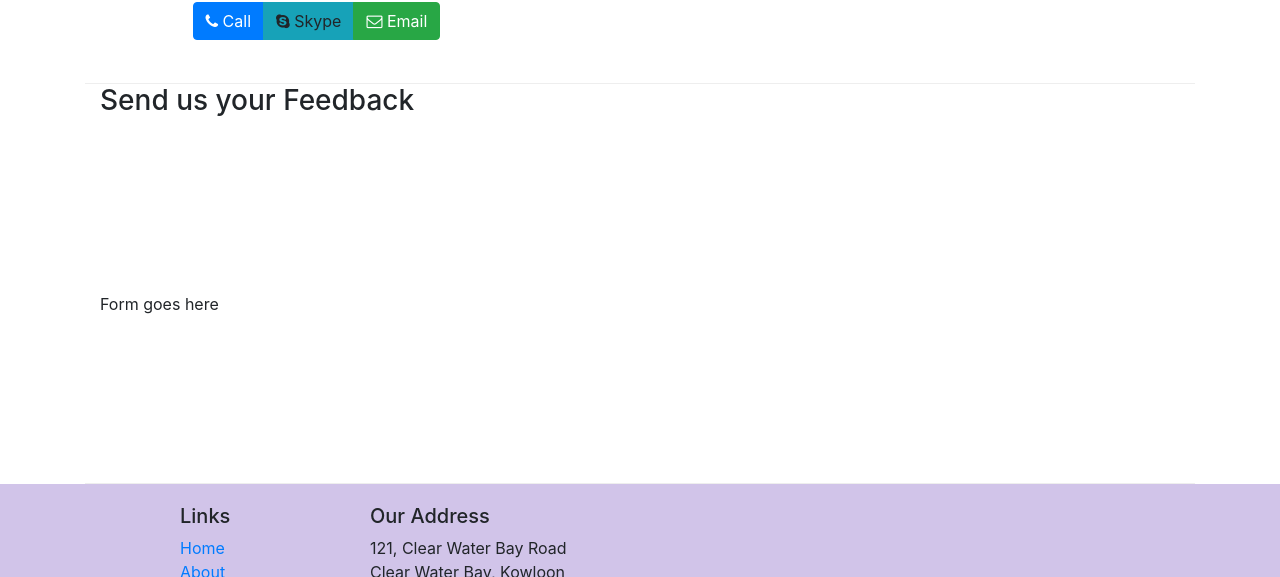
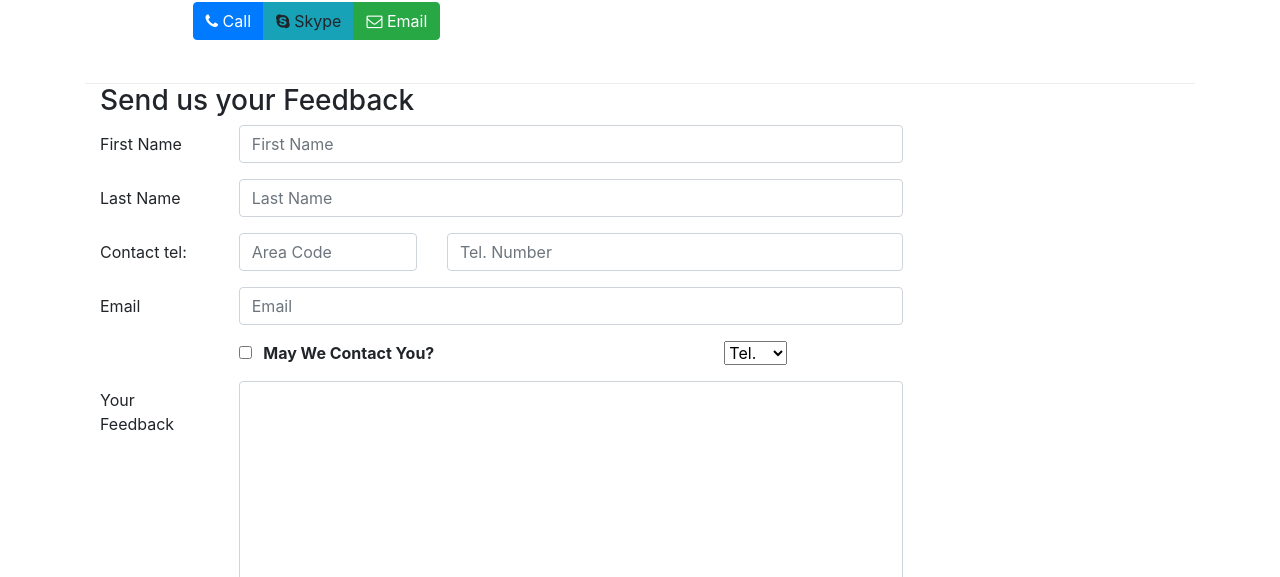
Before and after one commit to Shaaali/web_course_1, a website: page contactus.html in a window 1280 px wide. Shown: the part 781-1358 px from the top of the page. Drawn offline with nearby package versions, Linux system fonts and the light colour scheme.

Commit message:
forms_done

```diff
--- a/contactus.html
+++ b/contactus.html
@@ -92,7 +92,61 @@
               <h3>Send us your Feedback</h3>
            </div>
             <div class="col-12 col-md-9">
-                Form goes here
+            <form>
+                <div class="form-group row">
+                    <label for="firstname" class="col-md-2 col-form-label">First Name</label>
+                <div class="col-md-10">
+                    <input type="text" class="form-control" id="firstname" name="firstname" placeholder="First Name">
+                </div>
+                </div>
+                <div class="form-group row">
+                    <label for="lastname" class="col-md-2 col-form-label">Last Name</label>
+                <div class="col-md-10">
+                    <input type="text" class="form-control" id="lastname" name="lastname" placeholder="Last Name">
+                </div>
+                </div>
+                <div class="form-group row">
+                    <label for="telnum" class="col-12 col-md-2 col-form-label">Contact tel:</label>
+                <div class="col-5 col-md-3">
+                    <input type="tel" class="form-control" id="areacode" name="areacode" placeholder="Area Code">
+                </div>
+                <div class="col-7 col-md-7">
+                    <input type="tel" class="form-control" id="telnum" name="telnum" placeholder="Tel. Number">
+                </div>
+                </div>
+                <div class="form-group row">
+                    <label for="emailid" class="col-md-2 col-form-label">Email</label>
+                <div class="col-md-10">
+                    <input type="email" class="form-control" id="emailid" name="emailid" placeholder="Email">
+                </div>
+                </div>
+                <div class="form-group row">
+                    <div class="col-md-6 offset-md-2">
+                        <div class="form-check">
+                            <input type ="checkbox" class="form-check-input" name="approve" id="approve" value="">
+                            <label class="form-check-label" for="approve"></label>
+                        <strong>May We Contact You?</strong>
+                        </div>
+                    </div>
+                    <div class="col-md-3 offset-md-1">
+                        <select class="form-cntrol">
+                            <option>Tel.</option>
+                            <option>Email</option>
+                        </select>
+                    </div>
+                </div>
+                <div class="form-group row">
+                    <label for="feedback" class="col-md-2 col-form-label">Your Feedback</label>
+                <div class="col-md-10">
+                    <textarea type="" class="form-control" id="feedback" name="feedback" rows="12"></textarea>
+                </div>
+                </div>
+                <div class="form-group row">
+                    <div class="offset-md-2 col-md-10">
+                        <button type="submit" class="btn btn-primary">Send Feedback</button>
+                    </div>
+                </div>
+            </form>
             </div>
              <div class="col-12 col-md">
             </div>
```
